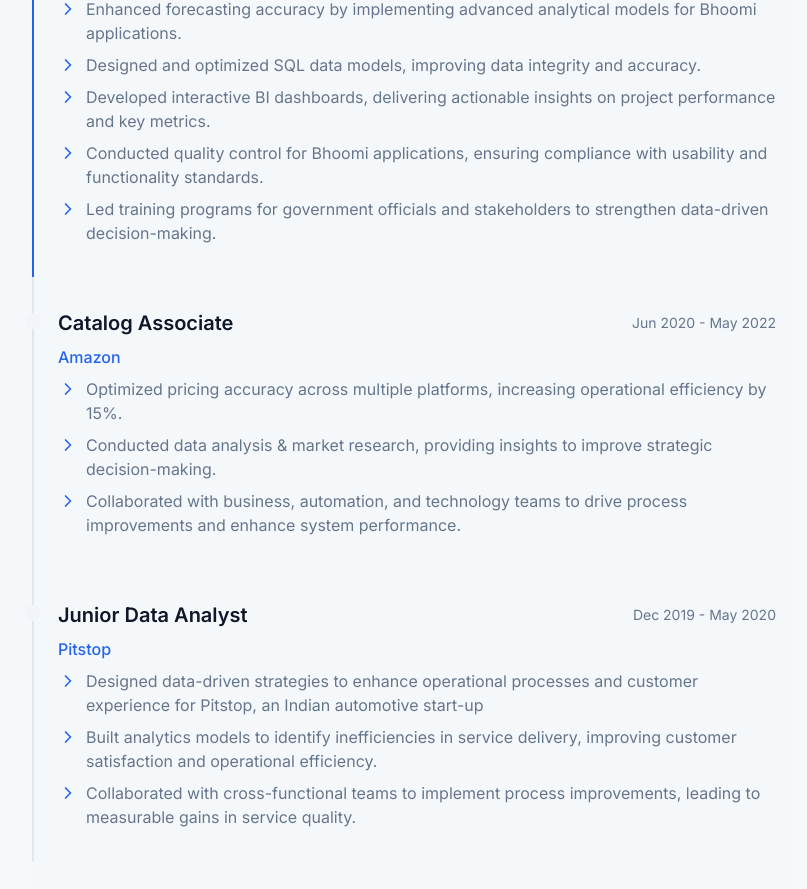
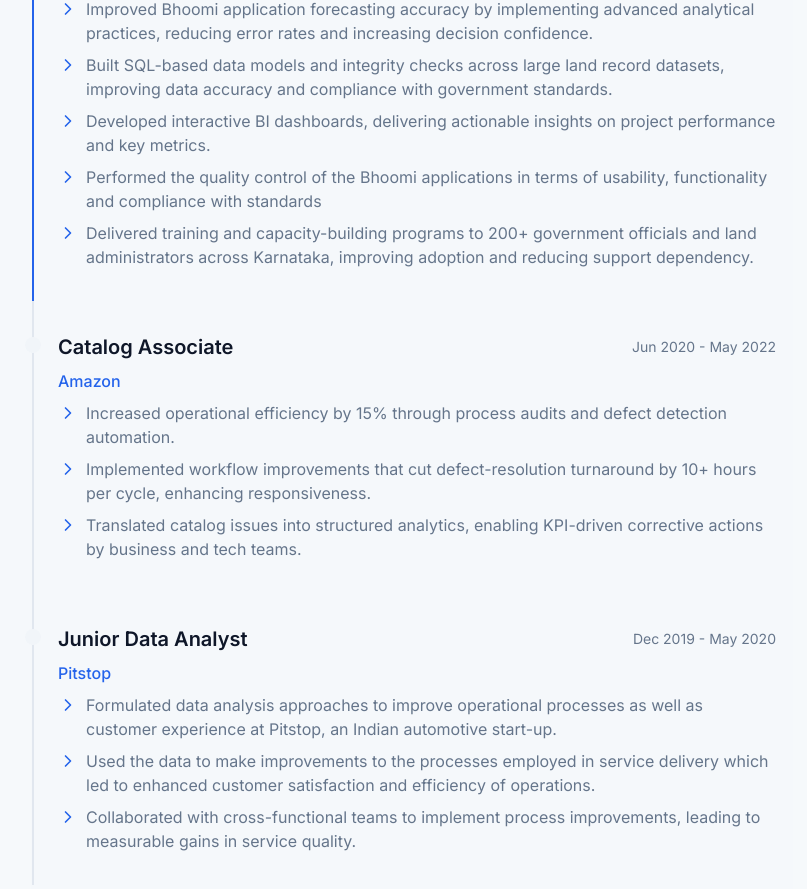
Before and after one commit to AmithGowda04/amithgowdaportfolio, a React (Vite) app: page / in a window 1280 px wide. Shown: the part 2115-3004 px from the top of the page, without its empty margins (224-1031 px from the left). Built offline with nearby package versions, Linux system fonts and the light colour scheme.

Commit message:
Update Experience.tsx

```diff
--- a/src/components/Experience.tsx
+++ b/src/components/Experience.tsx
@@ -17,11 +17,11 @@ const experiences: ExperienceItem[] = [
     position: "Data Analyst",
     period: "May 2022 - Present",
     description: [
-      "Enhanced forecasting accuracy by implementing advanced analytical models for Bhoomi applications.",
-      "Designed and optimized SQL data models, improving data integrity and accuracy.",
+      "Improved Bhoomi application forecasting accuracy by implementing advanced analytical practices, reducing error rates and increasing decision confidence.",
+      "Built SQL-based data models and integrity checks across large land record datasets, improving data accuracy and compliance with government standards.",
       "Developed interactive BI dashboards, delivering actionable insights on project performance and key metrics.",
-      "Conducted quality control for Bhoomi applications, ensuring compliance with usability and functionality standards.",
-      "Led training programs for government officials and stakeholders to strengthen data-driven decision-making."
+      "Performed the quality control of the Bhoomi applications in terms of usability, functionality and compliance with standards",
+      " Delivered training and capacity-building programs to 200+ government officials and land administrators across Karnataka, improving adoption and reducing support dependency."
     ],
     current: true
   },
@@ -30,9 +30,9 @@ const experiences: ExperienceItem[] = [
     position: "Catalog Associate",
     period: "Jun 2020 - May 2022",
     description: [
-      "Optimized pricing accuracy across multiple platforms, increasing operational efficiency by 15%.",
-      "Conducted data analysis & market research, providing insights to improve strategic decision-making.",
-      "Collaborated with business, automation, and technology teams to drive process improvements and enhance system performance."
+      "Increased operational efficiency by 15% through process audits and defect detection automation.",
+      "Implemented workflow improvements that cut defect-resolution turnaround by 10+ hours per cycle, enhancing responsiveness.",
+      " Translated catalog issues into structured analytics, enabling KPI-driven corrective actions by business and tech teams."
       ]
   },
   {
@@ -40,8 +40,8 @@ const experiences: ExperienceItem[] = [
     position: "Junior Data Analyst",
     period: "Dec 2019 - May 2020",
     description: [
-      "Designed data-driven strategies to enhance operational processes and customer experience for Pitstop, an Indian automotive start-up",
-      "Built analytics models to identify inefficiencies in service delivery, improving customer satisfaction and operational efficiency.",
+      "Formulated data analysis approaches to improve operational processes as well as customer experience at Pitstop, an Indian automotive start-up.",
+      "Used the data to make improvements to the processes employed in service delivery which led to enhanced customer satisfaction and efficiency of operations.",
       "Collaborated with cross-functional teams to implement process improvements, leading to measurable gains in service quality."
     ]
   }
```
